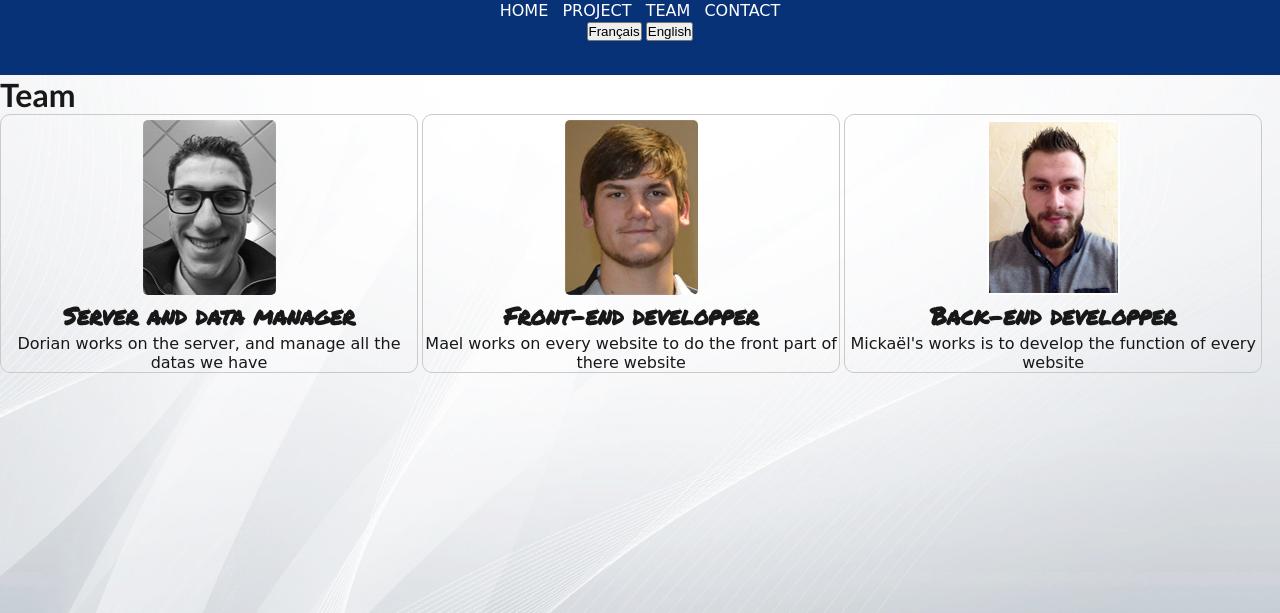
After one commit to LeBorgne01/Entreprise, a PHP site: page /html/teamPage.php in a window 1280 px wide. The commit adds this page. Shown: the top 613 px of the page. Run offline with PHP 8.4, Linux system fonts and the light colour scheme.

Commit message:
traduction

```diff
--- a/html/navigation.html
+++ b/html/navigation.php
@@ -1,15 +1,4 @@
-<!DOCTYPE html>
-<html>
-<head>
-    <link rel="stylesheet" href="../styles/style.css">
-    <link href="https://fonts.googleapis.com/css?family=Permanent+Marker" rel="stylesheet">
-    <title></title>
-</head>
-<!-- Navigation -->
 
-<body>
-
-    <header>
         <div id="conteneur">
             <div id="logo">
 
@@ -24,17 +13,16 @@
                         <a href="">Project</a>
                     </li>
                     <li>
-                        <a href="../html/teamPage.html">Team</a>
+                        <a href="../html/teamPage.php">Team</a>
                     </li>
                     <li>
-                        <a href="../php/contact.php">Contact</a>
+                        <a href="../php/var_session.php">Contact</a>
                     </li>
                 </ul>
             </nav>
+
+            <div>
+                <button id="btn_french" onclick="">Français</button>
+                <button id="btn_english" onclick="">English</button>
+            </div>
         </div>
-    </header>
-    <!-- end Navigation -->
-
-</body>
-
-</html>
--- /dev/null
+++ b/html/teamPage.php
@@ -0,0 +1,48 @@
+<!DOCTYPE html>
+<html>
+<head>
+    <title>Team</title>
+    <link rel="stylesheet" href="../styles/teamPage_styles.css">
+    <link rel="stylesheet" href="../styles/style.css">
+    <link href="https://fonts.googleapis.com/css?family=Permanent+Marker" rel="stylesheet">
+    <meta charset="utf-8">
+</head>
+<body>
+    <header>
+        <?php
+            include("navigation.php");
+        ?>
+    </header>
+
+    <h1>Team</h1>
+
+    <article id="content">
+        <section>
+            <img src="../pictures/Dorian.jpg" alt="Dorian" title="Dorian">
+            <h2>Server and data manager</h2>
+            <p>
+                Dorian works on the server, and manage all the datas we have
+            </p>
+        </section>
+
+        <section>
+            <img src="../pictures/Mael.jpg" alt="Mael" title="Mael">
+            <h2>Front-end developper</h2>
+            <p>
+                Mael works on every website to do the front part of there website
+            </p>
+        </section>
+
+        <section>
+            <img src="../pictures/Mickaël.png" alt="Mickaël" title="Mickaël">
+            <h2>Back-end developper</h2>
+            <p>
+                Mickaël's works is to develop the function of every website
+            </p>
+        </section>
+
+    </article>
+
+    <script src="../js/language_team.js"></script>
+</body>
+</html>
--- /dev/null
+++ b/js/language_team.js
@@ -0,0 +1,59 @@
+var french = [
+    "Manager des données et des serveurs",
+    "Dorian travaille sur notre serveur, et il gère toutes les données que l'on possède",
+    "Front-end développeur",
+    "Mael travaille sur tous les sites web que nous faisons, pour faire la partie graphique de ces sites",
+    "Back-end développeur",
+    "Mickaël travaille sur tous les sites web que nous faisons, il s'occupe des fonctionnalités de ces sites"
+];
+
+var english = [
+    "Server and data manager",
+    "Dorian works on the server, and manage all the datas we have",
+    "Front-end developper",
+    "Mael works on every website to do the front part of there website",
+    "Back-end developper",
+    "Mickaël's works is to develop the function of every website"
+];
+
+window.onload = function(){
+    var btn_french = document.getElementById("btn_french");
+    var btn_english = document.getElementById("btn_english");
+
+    btn_french.addEventListener("click",function (event) {
+        event.preventDefault();
+        getFrench();
+    });
+
+
+    btn_english.addEventListener("click",function (event) {
+        event.preventDefault();
+        getEnglish();
+    });
+}
+
+function getEnglish(){
+    var article = document.getElementById("content");
+    var articleChild = article.children;
+
+    var count = 0;
+    for(section of articleChild){
+        var objects = section.children;
+        objects[1].innerHTML = english[0+count];
+        objects[2].innerHTML = english[1+count];
+        count += 2;
+    }
+}
+
+function getFrench(){
+    var article = document.getElementById("content");
+    var articleChild = article.children;
+
+    var count = 0;
+    for(section of articleChild){
+        var objects = section.children;
+        objects[1].innerHTML = french[0+count];
+        objects[2].innerHTML = french[1+count];
+        count += 2;
+    }
+}
--- a/php/Contact.php
+++ b/php/Contact.php
@@ -9,7 +9,7 @@
 </head>
 <body>
 
-    <?php include('navigation.php'); ?>
+    <?php include('../html/navigation.php'); ?>
     <table class="Contour_page">
         <tr>
             <td>
@@ -27,7 +27,7 @@
                 <p>Prénom : </br><input type="text" name="prenom" /></p>
                 <p>E-Mail : </br><input type="text" name="email" /></p>
                 <p>Object : </br><input type="text" name="object" /></p>
-                <p>Message :</br> <input type="text" name="message" /></p>
+                <p>Message :</br> <textarea type="text" name="message"></textarea></p>
 
                 <input type="submit" value="Envoyer">
 
```
Also changed, not shown: html/teamPage.html (deleted, +0 -67 lines).
